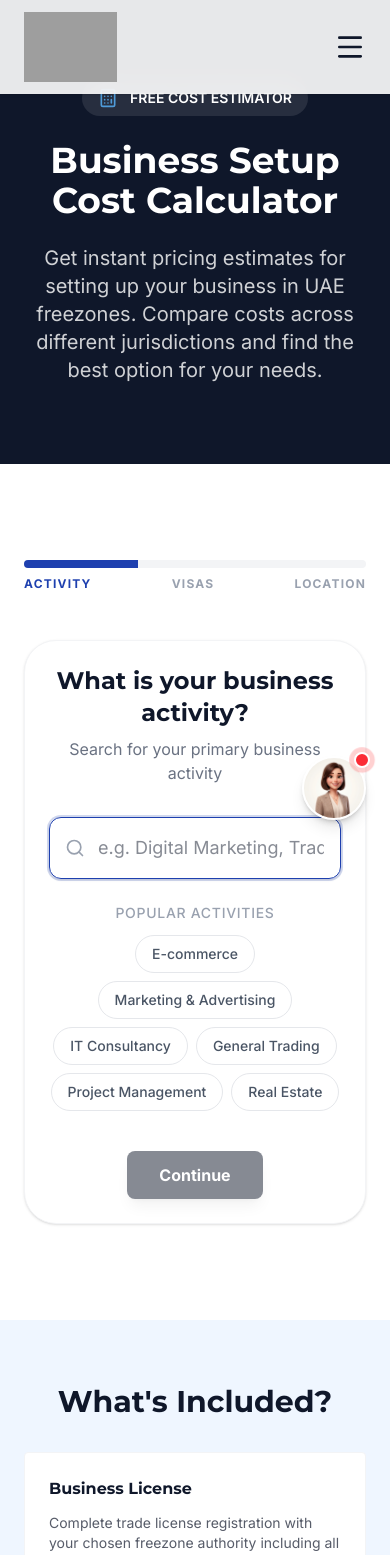
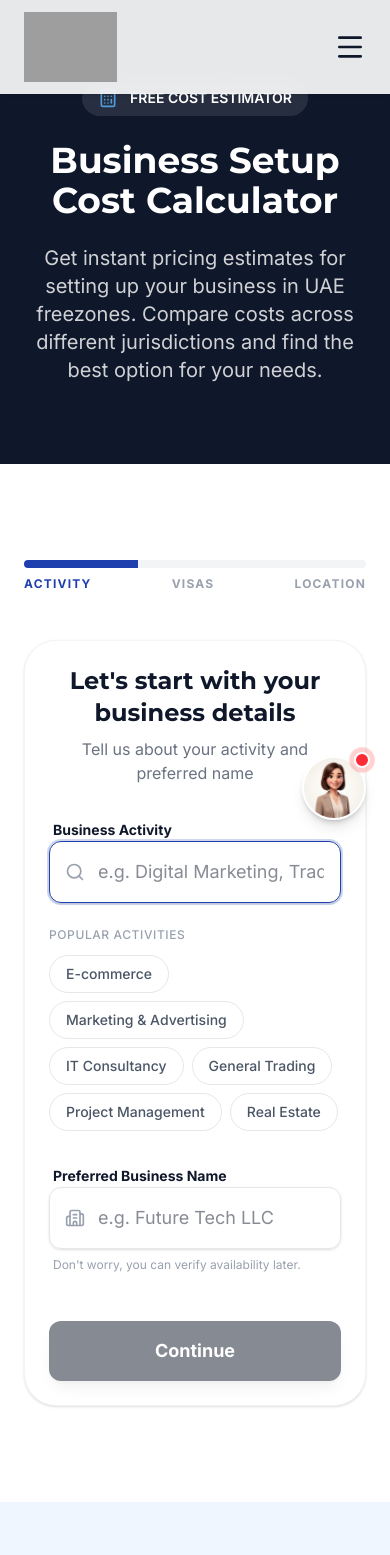
Before and after one commit to HouseRemodeling1/bwmc, a Next.js app: page /calculator in a window 390 px wide. Shown: the top 1555 px of the page. Built offline with nearby package versions, Linux system fonts and the light colour scheme; grey boxes are pictures that could not be loaded.

Commit message:
Enhance Calculator: Add Business Name step and Dynamic Freezone Pricing from data sheet

```diff
--- a/app/api/send-quote/route.ts
+++ b/app/api/send-quote/route.ts
@@ -34,7 +34,7 @@ export async function POST(request: NextRequest) {
             mobile = lead.whatsapp;
             businessActivity = activity;
             jurisdiction = jur || "Not Selected";
-            businessName = "Not Provided (Calculator Lead)";
+            businessName = body.businessName || "Not Provided (Calculator Lead)";
             email = "Not Provided"; // New form doesn't ask for email
             subject = `New Calculator Lead: ${contactName} - ${jurisdiction.toUpperCase()}`;
 
--- a/components/BusinessCalculator.tsx
+++ b/components/BusinessCalculator.tsx
@@ -15,6 +15,7 @@ export default function BusinessCalculator() {
     // Form Data State
     const [formData, setFormData] = useState({
         activity: "",
+        businessName: "",
         visaCount: null as number | null,
         jurisdiction: null as "mainland" | "freezone" | null,
         lead: {
@@ -79,12 +80,14 @@ export default function BusinessCalculator() {
 
             <div className="bg-white rounded-[2rem] p-6 md:p-12 shadow-sm border border-gray-100 min-h-[500px] relative">
                 <AnimatePresence mode="wait">
-                    {/* Step 1: Activity */}
+                    {/* Step 1: Activity & Name */}
                     {currentStep === 1 && (
                         <Step1Activity
                             key="step1"
-                            value={formData.activity}
-                            onChange={(val) => setFormData(prev => ({ ...prev, activity: val }))}
+                            activity={formData.activity}
+                            setActivity={(val) => setFormData(prev => ({ ...prev, activity: val }))}
+                            businessName={formData.businessName}
+                            setBusinessName={(val) => setFormData(prev => ({ ...prev, businessName: val }))}
                             onNext={handleStep1Next}
                         />
                     )}
@@ -111,7 +114,7 @@ export default function BusinessCalculator() {
                         />
                     )}
 
-                    {/* Lead Gate (Overlay or Separate Step) */}
+                    {/* Lead Gate */}
                     {showGate && (
                         <LeadGate
                             key="gate"
@@ -124,6 +127,7 @@ export default function BusinessCalculator() {
                         <Step4Results
                             key="step4"
                             jurisdiction={formData.jurisdiction}
+                            visaCount={formData.visaCount}
                         />
                     )}
                 </AnimatePresence>
--- a/components/calculator/Step1Activity.tsx
+++ b/components/calculator/Step1Activity.tsx
@@ -1,12 +1,14 @@
-import { Search } from "lucide-react";
+import { Search, Building2 } from "lucide-react";
 
 interface Step1Props {
-    value: string;
-    onChange: (value: string) => void;
+    activity: string;
+    setActivity: (value: string) => void;
+    businessName: string;
+    setBusinessName: (value: string) => void;
     onNext: () => void;
 }
 
-export default function Step1Activity({ value, onChange, onNext }: Step1Props) {
+export default function Step1Activity({ activity, setActivity, businessName, setBusinessName, onNext }: Step1Props) {
     const popularActivities = [
         "E-commerce",
         "Marketing & Advertising",
@@ -16,53 +18,73 @@ export default function Step1Activity({ value, onChange, onNext }: Step1Props) {
         "Real Estate"
     ];
 
+    const isNextEnabled = activity.trim().length > 0 && businessName.trim().length > 0;
+
     return (
         <div className="space-y-8 animate-in fade-in slide-in-from-bottom-4 duration-500">
             <div className="text-center space-y-2">
-                <h2 className="text-2xl md:text-3xl font-bold text-navy">What is your business activity?</h2>
-                <p className="text-gray-500">Search for your primary business activity</p>
+                <h2 className="text-2xl md:text-3xl font-bold text-navy">Let's start with your business details</h2>
+                <p className="text-gray-500">Tell us about your activity and preferred name</p>
             </div>
 
             <div className="max-w-xl mx-auto space-y-6">
+
+                {/* Activity Input */}
+                <div className="space-y-2">
+                    <label className="text-sm font-bold text-navy ml-1">Business Activity</label>
                     <div className="relative">
                         <Search className="absolute left-4 top-1/2 -translate-y-1/2 text-gray-400 w-5 h-5" />
                         <input
                             type="text"
-                        value={value}
-                        onChange={(e) => onChange(e.target.value)}
-                        placeholder="e.g. Digital Marketing, Trading, Consultancy..."
+                            value={activity}
+                            onChange={(e) => setActivity(e.target.value)}
+                            placeholder="e.g. Digital Marketing, Trading..."
                             className="w-full pl-12 pr-4 py-4 rounded-xl border border-gray-200 focus:border-royal-blue focus:ring-2 focus:ring-royal-blue/20 outline-none transition-all text-lg shadow-sm"
                             autoFocus
                         />
                     </div>
+                </div>
 
+                {/* Popular Chips */}
                 <div className="space-y-3">
-                    <p className="text-sm text-gray-400 text-center uppercase tracking-wider font-medium">Popular Activities</p>
-                    <div className="flex flex-wrap justify-center gap-2">
-                        {popularActivities.map((activity) => (
+                    <p className="text-xs text-gray-400 font-medium uppercase tracking-wider">Popular Activities</p>
+                    <div className="flex flex-wrap gap-2">
+                        {popularActivities.map((act) => (
                             <button
-                                key={activity}
-                                onClick={() => {
-                                    onChange(activity);
-                                    // Optional: Auto-advance on selection? User might want to type specific.
-                                    // Let's just set value.
-                                }}
-                                className={`px-4 py-2 rounded-full text-sm font-medium transition-all ${value === activity
+                                key={act}
+                                onClick={() => setActivity(act)}
+                                className={`px-4 py-2 rounded-full text-sm font-medium transition-all ${activity === act
                                         ? "bg-royal-blue text-white shadow-md transform scale-105"
                                         : "bg-white border border-gray-200 text-gray-600 hover:border-royal-blue hover:text-royal-blue"
                                     }`}
                             >
-                                {activity}
+                                {act}
                             </button>
                         ))}
                     </div>
                 </div>
 
-                <div className="pt-4 flex justify-center">
+                {/* Business Name Input */}
+                <div className="space-y-2 pt-2">
+                    <label className="text-sm font-bold text-navy ml-1">Preferred Business Name</label>
+                    <div className="relative">
+                        <Building2 className="absolute left-4 top-1/2 -translate-y-1/2 text-gray-400 w-5 h-5" />
+                        <input
+                            type="text"
+                            value={businessName}
+                            onChange={(e) => setBusinessName(e.target.value)}
+                            placeholder="e.g. Future Tech LLC"
+                            className="w-full pl-12 pr-4 py-4 rounded-xl border border-gray-200 focus:border-royal-blue focus:ring-2 focus:ring-royal-blue/20 outline-none transition-all text-lg shadow-sm"
+                        />
+                    </div>
+                    <p className="text-xs text-gray-400 ml-1">Don't worry, you can verify availability later.</p>
+                </div>
+
+                <div className="pt-6 flex justify-center">
                     <button
                         onClick={onNext}
-                        disabled={!value.trim()}
-                        className="px-8 py-3 bg-navy text-white rounded-lg font-bold hover:bg-royal-blue transition-all disabled:opacity-50 disabled:cursor-not-allowed shadow-lg hover:shadow-xl transform hover:-translate-y-0.5"
+                        disabled={!isNextEnabled}
+                        className="w-full md:w-auto px-12 py-4 bg-navy text-white rounded-xl font-bold hover:bg-royal-blue transition-all disabled:opacity-50 disabled:cursor-not-allowed shadow-lg hover:shadow-xl transform hover:-translate-y-0.5 text-lg"
                     >
                         Continue
                     </button>
```
Also changed, not shown: components/calculator/Step4Results.tsx (+39 -6 lines). Lines whose indentation alone changed are shown as unchanged.
